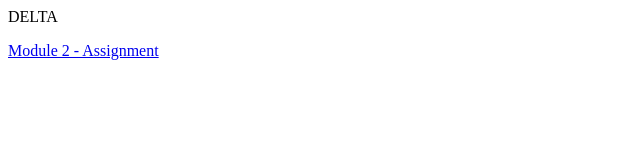
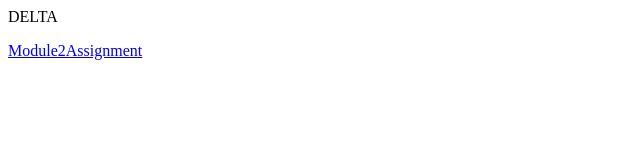
Before and after one commit to Tatarlb4/Testa4, a plain HTML site: page index.html in a window 1280 px wide. Shown: the full height of the page, 0-640 px from the left. Drawn offline with Linux system fonts and the light colour scheme.

Commit message:
Update index.html

```diff
--- a/index.html
+++ b/index.html
@@ -1,2 +1,2 @@
 <p>DELTA</p>
-<a href="module2-solution/">Module 2 - Assignment</a>
+<a href="module2-solution/">Module2Assignment</a>
```
